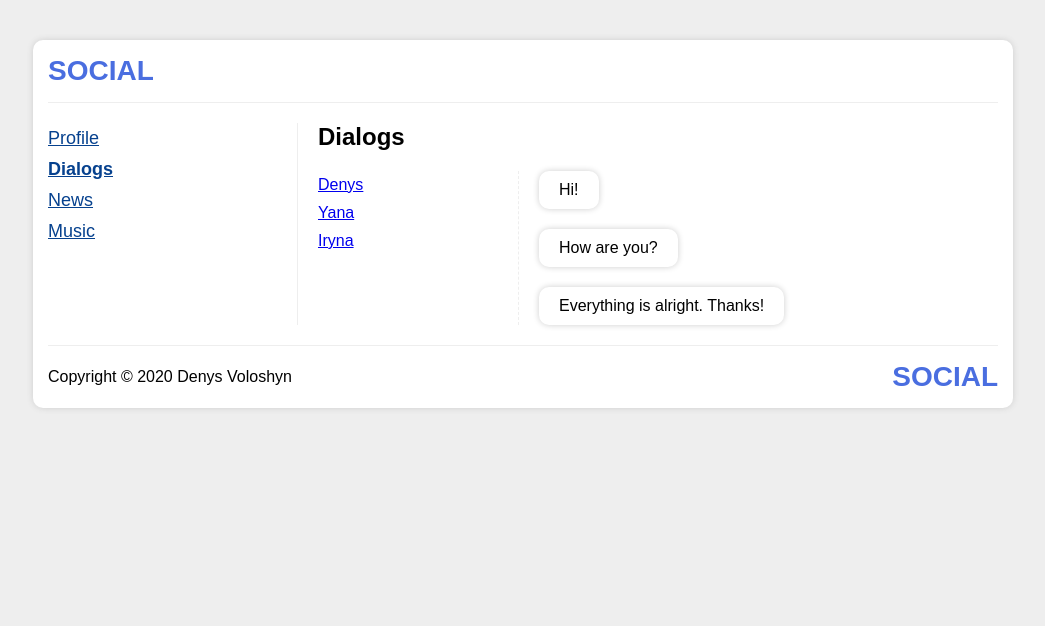
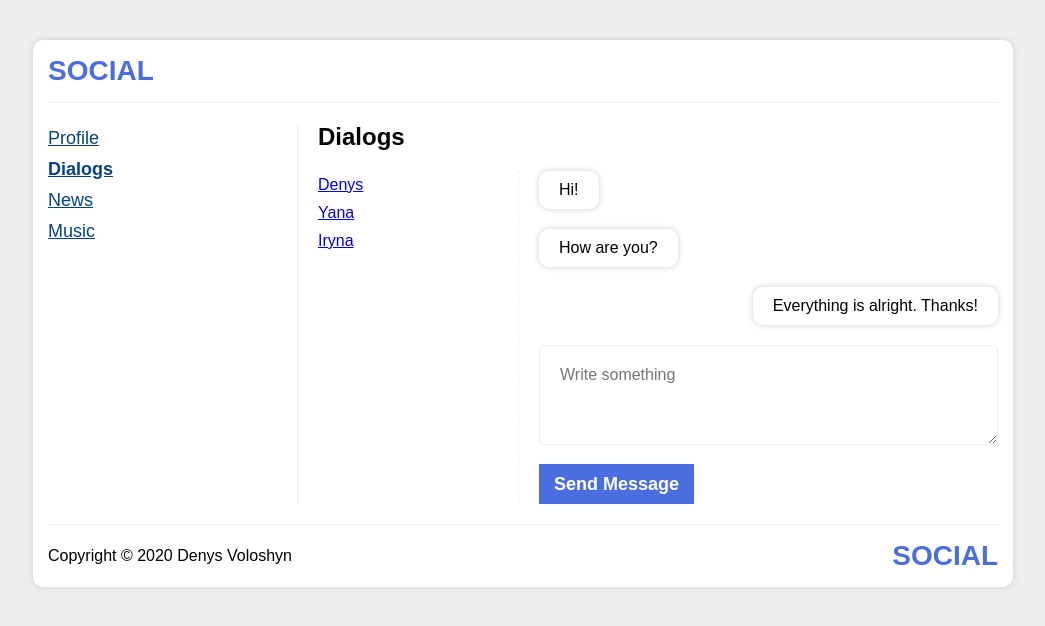
Before and after one commit to voloshyn-denys/react-redux-social, a React (Create React App) app: page /dialogs in a window 1280 px wide. Shown: the top 626 px of the page, without its empty margins (117-1162 px from the left). Built offline with nearby package versions, Linux system fonts and the light colour scheme.

Commit message:
add DialogForm

```diff
--- a/src/App.js
+++ b/src/App.js
@@ -7,7 +7,7 @@ import Profile from './components/Profile/Profile';
 import Dialogs from './components/Dialogs/Dialogs';
 import { BrowserRouter, Route, Redirect } from 'react-router-dom';
 
-const App = ({dialogsPage, profilePage, addPost}) => {
+const App = ({dialogsPage, profilePage, addPost, addMessage}) => {
   return (
     <BrowserRouter>
       <div className="app-content">
@@ -17,7 +17,7 @@ const App = ({dialogsPage, profilePage, addPost}) => {
           <Route exact path="/">
             <Redirect to="/profile" />
           </Route>
-          <Route path="/dialogs" render={() => <Dialogs {...dialogsPage} /> } />
+          <Route path="/dialogs" render={() => <Dialogs {...dialogsPage} addMessage={addMessage} /> } />
           <Route path="/profile" render={() => <Profile {...profilePage} addPost={addPost} /> } />
         </main>
         <Footer />
--- a/src/App.sass
+++ b/src/App.sass
@@ -29,3 +29,13 @@
   height: 40px
   line-height: 40px
   cursor: pointer
+
+.textarea
+  width: 100%
+  height: 100px
+  padding: 20px
+  font-size: 16px
+  font-family: Arial, Helvetica, sans-serif
+  margin-bottom: 15px
+  border: 1px solid #eee
+  border-radius: 5px
--- /dev/null
+++ b/src/components/Dialogs/DialogForm/DialogForm.jsx
@@ -0,0 +1,20 @@
+import React from 'react'
+
+const DialogForm = ({addMessage}) => {
+  const textareaElement = React.createRef();
+
+  const handleButtonClick = () => {
+    const message = textareaElement.current.value;
+    addMessage(message);
+    textareaElement.current.value = '';
+  }
+
+  return (
+    <div>
+      <textarea className='textarea' placeholder="Write something" ref={textareaElement}  />
+      <button className='button' onClick={ handleButtonClick }>Send Message</button>
+    </div>
+  )
+}
+
+export default DialogForm;
--- a/src/components/Dialogs/Dialogs.jsx
+++ b/src/components/Dialogs/Dialogs.jsx
@@ -2,14 +2,16 @@ import React from 'react';
 import DialogItem from './DialogItem/DialogItem';
 import Message from './Message/Message';
 import s from './Dialogs.module.sass'
+import DialogForm from './DialogForm/DialogForm';
 
-const Dialogs = ({ dialogs, messages }) => {
+const Dialogs = ({ dialogs, messages, addMessage }) => {
+  const emptyMessage = 'There are no messages!'
 
   const dialogsElements = dialogs
-    .map(({id, name}) => <DialogItem key={id} {...{name, id}} />)
+    .map(({ id, name }) => <DialogItem key={id} id={id} name={name}/>)
 
   const messagesElements = messages
-    .map(({id, message}) => <Message key={id} {...{message}} />)
+    .map(({ id, message, userId }) => <Message key={id} message={message} userId={userId} />)
 
   return (
     <section>
@@ -21,7 +23,8 @@ const Dialogs = ({ dialogs, messages }) => {
           </ul>
         </div>
         <div className={s.messages}>
-          { messagesElements }
+          { messagesElements.length ? messagesElements : emptyMessage }
+          <DialogForm addMessage={addMessage} />
         </div>
       </div>
     </section>
--- a/src/components/Dialogs/Message/Message.jsx
+++ b/src/components/Dialogs/Message/Message.jsx
@@ -1,10 +1,12 @@
 import React from 'react';
 import s from './Message.module.sass'
 
-const Message = ({message}) => {
+const Message = ({ message, userId }) => {
+  const friendModeClass = userId ? s.right : '';
+
   return (
-    <div className={s.message}>
-      <span className={s.text}>{message}</span>
+    <div className={`${s.message} ${friendModeClass}`}>
+      <span className={s.text}>{ message }</span>
     </div>
   )
 }
--- a/src/components/Profile/Posts/PostForm/PostForm.jsx
+++ b/src/components/Profile/Posts/PostForm/PostForm.jsx
@@ -16,7 +16,7 @@ const PostForm = ({addPost}) => {
     <div className={s.form}>
       <textarea
         ref={textareaElement}
-        className={s.textarea}
+        className='textarea'
         placeholder="Write your new post"
       />
       <button onClick={ handleButtonClick } className='button'>Add post</button>
--- a/src/components/Profile/Posts/PostForm/PostForm.module.sass
+++ b/src/components/Profile/Posts/PostForm/PostForm.module.sass
@@ -2,13 +2,3 @@
   margin-bottom: 20px
   padding-bottom: 20px
   border-bottom: 1px dashed #eee
-
-.textarea
-  width: 100%
-  height: 100px
-  padding: 20px
-  font-size: 16px
-  font-family: Arial, Helvetica, sans-serif
-  margin-bottom: 15px
-  border: 1px solid #eee
-  border-radius: 5px
--- a/src/index.js
+++ b/src/index.js
@@ -3,12 +3,12 @@ import ReactDOM from 'react-dom';
 import './index.sass';
 import App from './App';
 import * as serviceWorker from './serviceWorker';
-import state, { addPost, subscribe } from "./redux/state";
+import state, { addPost, addMessage, subscribe } from "./redux/state";
 
 const renderEntireTree = () => {
   ReactDOM.render(
     <React.StrictMode>
-      <App {...state} addPost={addPost} />
+      <App {...state} addPost={addPost} addMessage={addMessage} />
     </React.StrictMode>,
     document.getElementById('root')
   );
--- a/src/redux/state.js
+++ b/src/redux/state.js
@@ -14,9 +14,9 @@ const state = {
       { id: 3, name: "Iryna" }
     ],
     messages: [
-      { id: 1, message: "Hi!" },
-      { id: 2, message: "How are you?" },
-      { id: 3, message: "Everything is alright. Thanks!" }
+      { id: 1, message: "Hi!", userId: 0 },
+      { id: 2, message: "How are you?", userId: 0 },
+      { id: 3, message: "Everything is alright. Thanks!", userId: 1 }
     ],
   }
 };
@@ -30,6 +30,15 @@ export const addPost = (postMessage) => {
   renderEntireTree();
 }
 
+export const addMessage = (newMessage) => {
+  state.dialogsPage.messages.push({
+    id: 1,
+    message: newMessage,
+    userId: 0
+  })
+  renderEntireTree();
+}
+
 export const subscribe = (observer) => {
   renderEntireTree = observer;
 }
```
